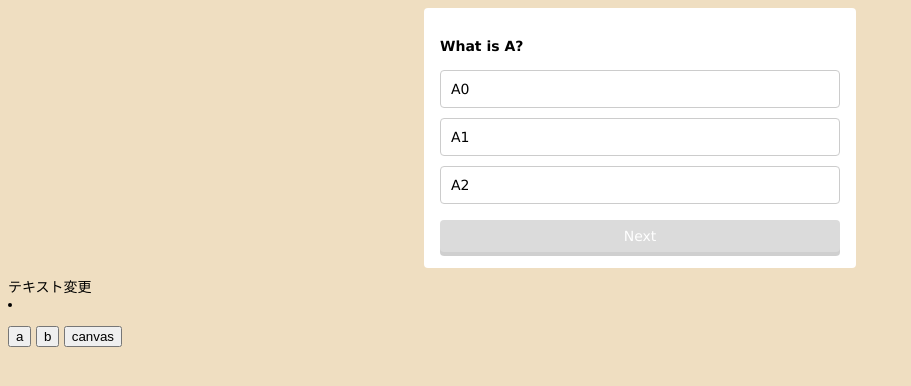
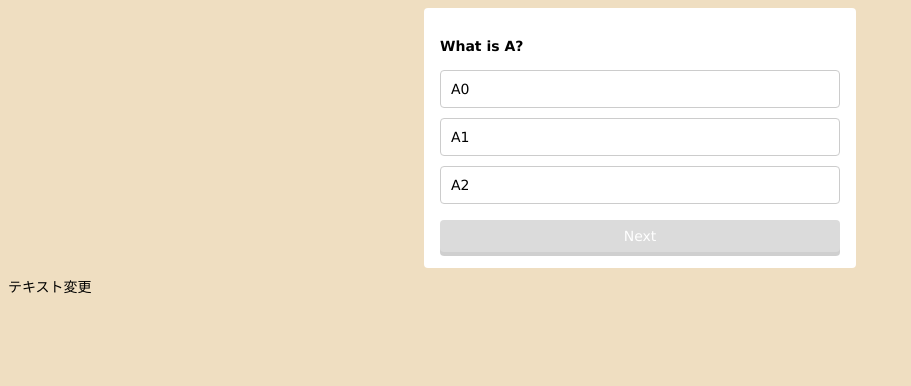
Before and after one commit to onetaro1/quizeGAME, a plain HTML site: page index.html in a window 1280 px wide. Shown: the whole page, without its empty margins (0-911 px from the left). Drawn offline with Linux system fonts and the light colour scheme.

Commit message:
不要なテキスト　削除

```diff
--- a/index.html
+++ b/index.html
@@ -17,13 +17,6 @@
     <div class="disabled" id="btn">Next</div>
   </section>
   テキスト変更
-  <li>
-    <ul></ul>
-  </li>
-  <button>a</button>
-
-  <button>b</button>
-  <button>canvas</button>
 <script type="text/javascript" src="js/main.js"></script>
   </body>
 </html>
```
